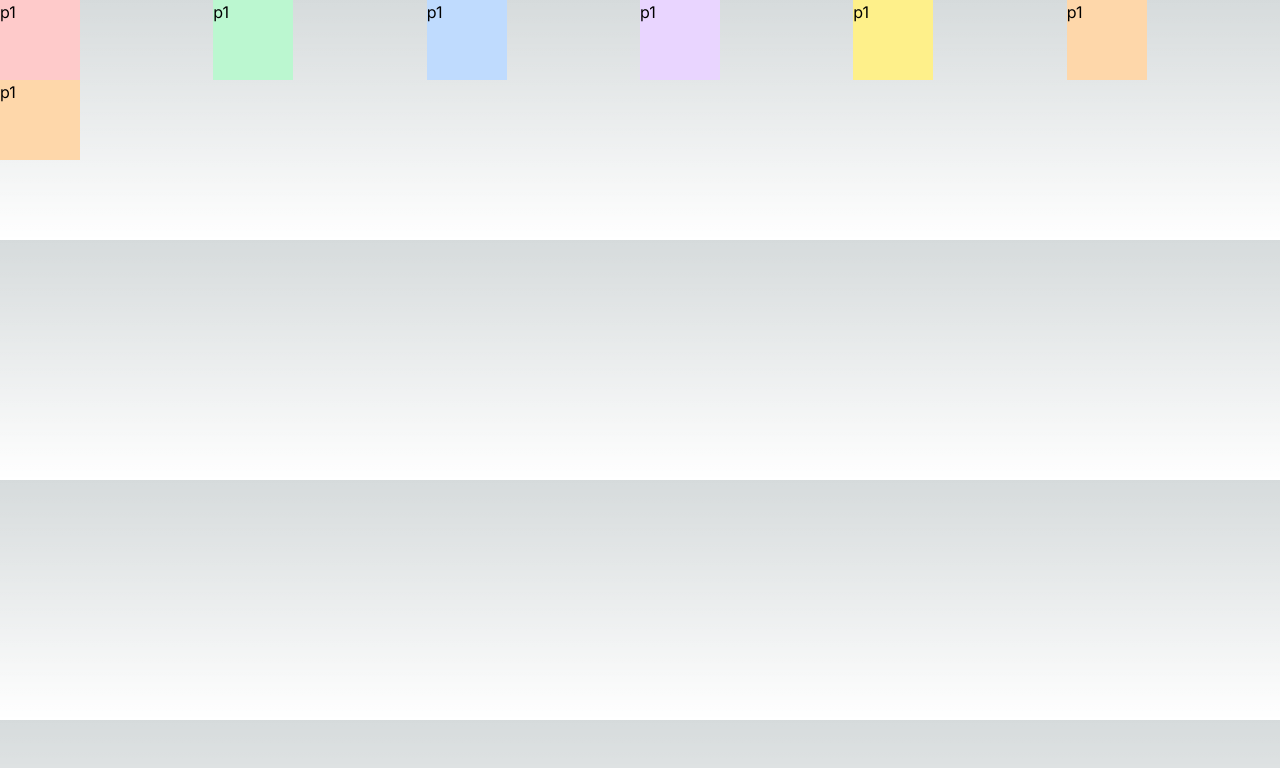
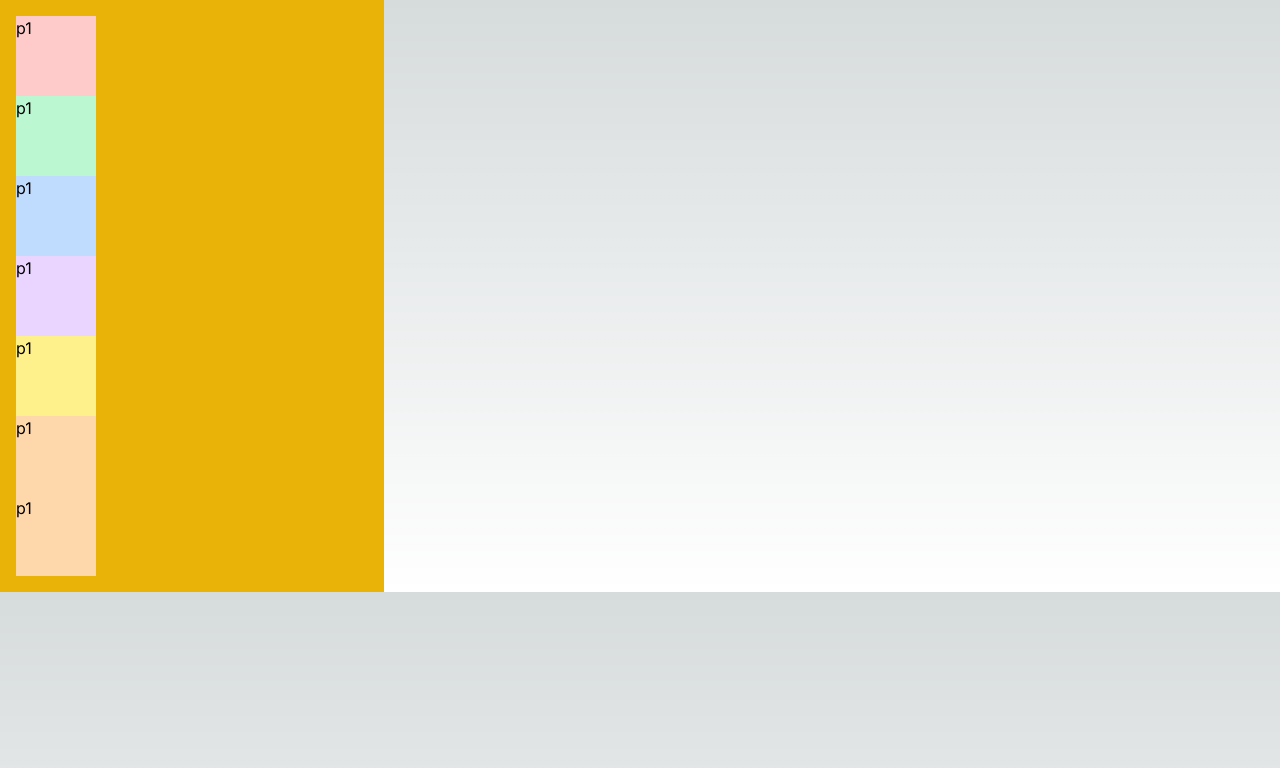
Before and after one commit to devpabloh/projeto-kinoFilmesV1, a Next.js app in the folder filmeskino/: page / in a window 1280 px wide. Shown: the top 768 px of the page. Built offline with nearby package versions, Linux system fonts and the light colour scheme.

Commit message:
git commit -m ":sparkles: feat: Criando componente Container"

```diff
--- a/filmeskino/src/app/page.tsx
+++ b/filmeskino/src/app/page.tsx
@@ -1,10 +1,12 @@
 import Flex from "@/components/template/Flex";
 import Grid from "@/components/template/Grid";
-import Image from "next/image";
+import Container from "@/components/template/Container";
+import Wrap from "@/components/template/Wrap";
 
 export default function Home() {
   return (
-    <Grid numCols={6} column numRows={3}>
+    <div className="w-96 bg-yellow-500">
+      <Container>
         <p className="w-20 h-20 bg-red-200">p1</p>
         <p className="w-20 h-20 bg-green-200">p1</p>
         <p className="w-20 h-20 bg-blue-200">p1</p>
@@ -12,6 +14,7 @@ export default function Home() {
         <p className="w-20 h-20 bg-yellow-200">p1</p>
         <p className="w-20 h-20 bg-orange-200">p1</p>
         <p className="w-20 h-20 bg-orange-200">p1</p>
-    </Grid>
+      </Container>
+    </div>
   );
 }
--- /dev/null
+++ b/filmeskino/src/components/template/Container.tsx
@@ -0,0 +1,15 @@
+import mergeClasses from "@/utils/mergeClasses";
+
+interface ContainerProps{
+    children: React.ReactNode,
+    className?: string,
+    bidPadding?: boolean
+}
+
+export default function Container({children,bidPadding,className}:ContainerProps){
+    return(
+        <div className={mergeClasses("w-full max-w-screen-xl mx-auto p-4", {"py-20":bidPadding}, className)}>
+            {children}
+        </div>
+    )
+}
```
Lines whose indentation alone changed are shown as unchanged.
